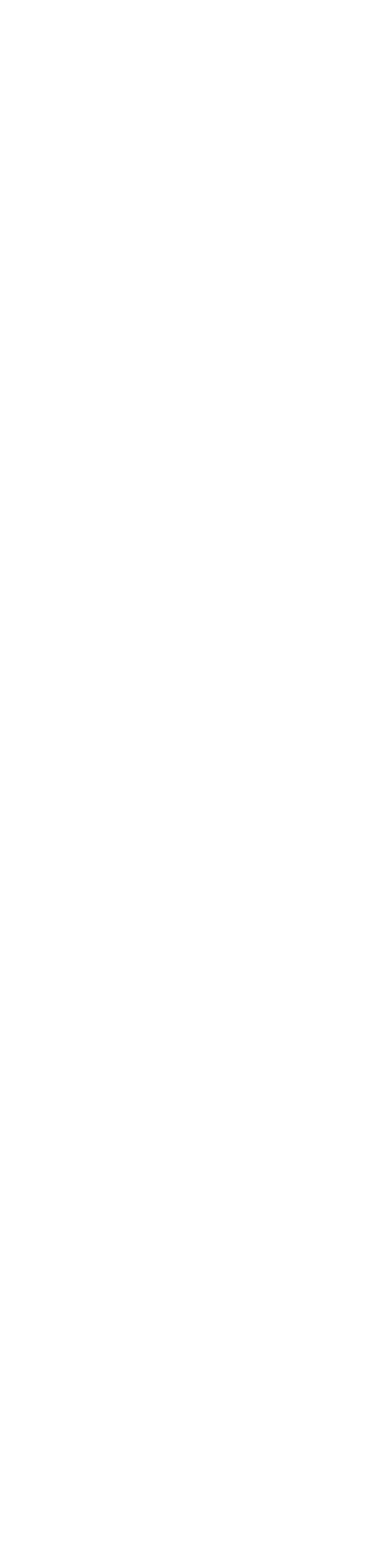
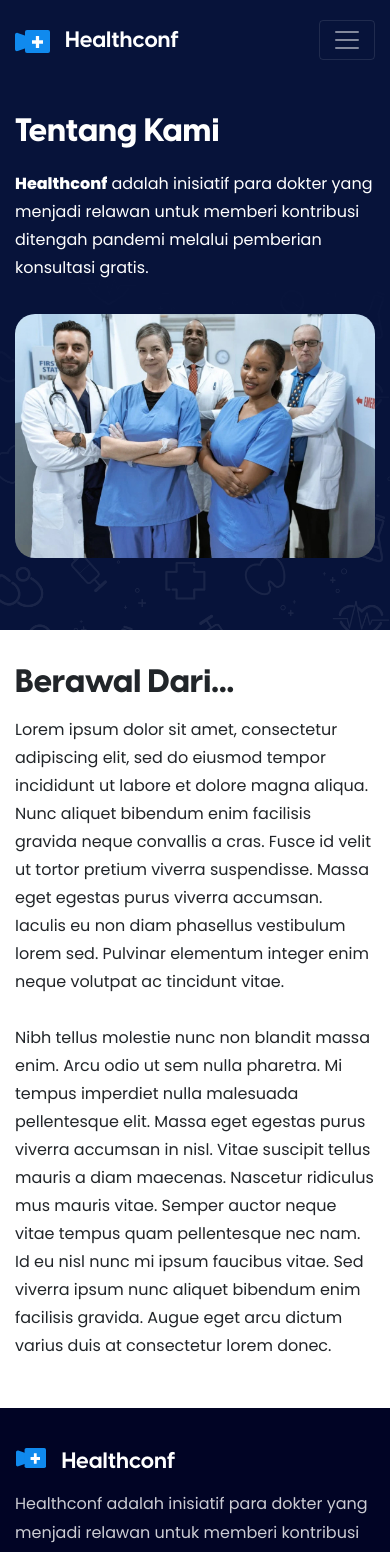
Before and after one commit to mrezkys/healthconf, a Nuxt app: page /tentang-kami in a window 390 px wide. Before the commit this address had no page. Shown: the top 1552 px of the page. Before the commit the page ends 844 px from the top, so only its background shows below. Built offline with nearby package versions, Linux system fonts and the light colour scheme.

Commit message:
feat: create tentang-kami page ui

```diff
--- /dev/null
+++ b/pages/tentang-kami.vue
@@ -0,0 +1,109 @@
+<template>
+    <div>
+        <div class="navbar-wrapper">
+            <div class="container-lg">
+                <Navbar/>
+            </div>
+        </div>
+        <div class="section-1">
+            <div class="container-lg">
+                <div class="row">
+                    <div class="col-md-5 my-auto">
+                        <h1 class="header">Tentang Kami</h1>
+                        <p class="subheader"><strong>Healthconf</strong> adalah inisiatif para dokter yang menjadi relawan untuk memberi kontribusi ditengah pandemi melalui pemberian konsultasi gratis.</p>
+                    </div>
+                    <div class="col-md-6 offset-md-1">
+                        <img src="~assets/images/doctor-group.jpg" alt="" class="img-fluid">
+                    </div>
+                </div>
+            </div>
+        </div>
+        <div class="section-2">
+            <div class="container-lg">
+                <h4 class="header">Berawal Dari...</h4>
+                <p class="content">Lorem ipsum dolor sit amet, consectetur adipiscing elit, sed do eiusmod tempor incididunt ut labore et dolore magna aliqua. Nunc aliquet bibendum enim facilisis gravida neque convallis a cras. Fusce id velit ut tortor pretium viverra suspendisse. Massa eget egestas purus viverra accumsan. Iaculis eu non diam phasellus vestibulum lorem sed. Pulvinar elementum integer enim neque volutpat ac tincidunt vitae.
+                    <br> <br>
+                     Nibh tellus molestie nunc non blandit massa enim. Arcu odio ut sem nulla pharetra. Mi tempus imperdiet nulla malesuada pellentesque elit. Massa eget egestas purus viverra accumsan in nisl. Vitae suscipit tellus mauris a diam maecenas. Nascetur ridiculus mus mauris vitae. Semper auctor neque vitae tempus quam pellentesque nec nam. Id eu nisl nunc mi ipsum faucibus vitae. Sed viverra ipsum nunc aliquet bibendum enim facilisis gravida. Augue eget arcu dictum varius duis at consectetur lorem donec.</p>
+            </div>
+        </div>
+        <Footer/>
+    </div>
+</template>
+
+<style scoped>
+    .navbar-wrapper{
+        background-color: #07133A;
+    }
+
+    .section-1{
+        background-image: url(~assets/images/background-accent.png);
+        background-size: cover;
+        background-position: bottom;
+        background-repeat: no-repeat;
+        background-color: #07133A;
+        padding-top: 46px;
+        padding-bottom: 72px;
+        color: white;
+    }
+
+    .section-1 .header{
+        font-size: 50px;
+        font-weight: 800;
+        font-family: 'Visby CF';
+        line-height: 150%;
+        margin-bottom: 36px;
+    }
+
+    .section-1 .subheader{
+        font-size: 20px;
+        line-height: 175%;
+    }
+
+    .section-1 img{
+        border-radius: 20px;
+    }
+
+    .section-2{
+        padding: 52px 0;
+    }
+
+    .section-2 .header{
+        font-size: 32px;
+        font-weight: 800;
+        font-family: 'Visby CF';
+        margin-bottom: 32px;
+    }
+
+    .section-2 .content{
+        font-size: 18px;
+        line-height: 175%;
+    }
+
+    @media (max-width: 1024px) {
+        .section-1{
+            padding-top: 26px;
+        }
+        .section-1 .header{
+            font-size: 32px;
+            margin-bottom: 16px;
+        }
+
+        .section-1 .subheader{
+            font-size: 16px;
+            margin-bottom: 32px;
+        }
+
+        .section-2{
+            padding: 32px 0;
+        }
+
+        .section-2 .header{
+            font-size: 32px;
+            margin-bottom: 16px;
+        }
+
+        .section-2 .content{
+            font-size: 16px;
+        }
+    }
+</style>
```
